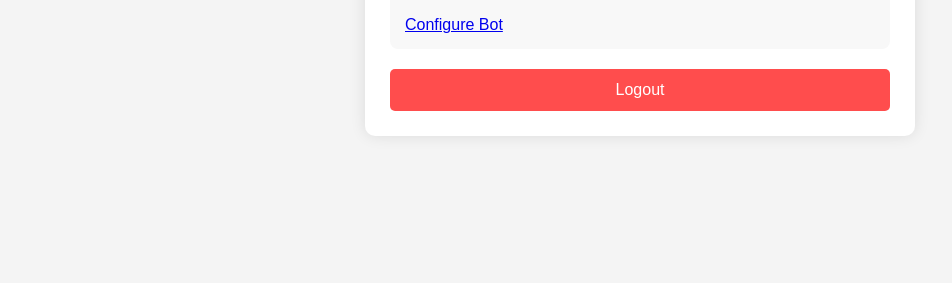
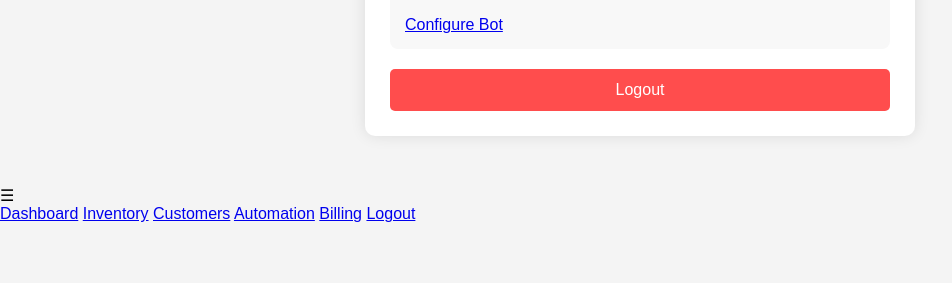
Before and after one commit to Danish11150/Ai-salesman, a Flask app: page /dashboard in a window 1280 px wide. Shown: the part 517-800 px from the top of the page, without its empty margins (0-952 px from the left). Run offline with Flask 3, Linux system fonts and the light colour scheme; the visitor is signed in with stand-in values (Sample User, id 1).

Commit message:
Add side menu with navigation links to dashboard

```diff
--- a/website/templates/dashboard.html
+++ b/website/templates/dashboard.html
@@ -30,5 +30,19 @@
 
         <a class="logout-btn" href="/login">Logout</a>
     </div>
+
+    <div class="menu-icon" onclick="toggleMenu()">
+    &#9776;  <!-- hamburger icon -->
+    </div>
+
+    <div id="sideMenu" class="side-menu">
+    <a href="/dashboard">Dashboard</a>
+    <a href="/inventory">Inventory</a>
+    <a href="/customers">Customers</a>
+    <a href="/automation">Automation</a>
+    <a href="/billing">Billing</a>
+    <a href="/logout">Logout</a>
+    </div>
+
 </body>
 </html>
```
